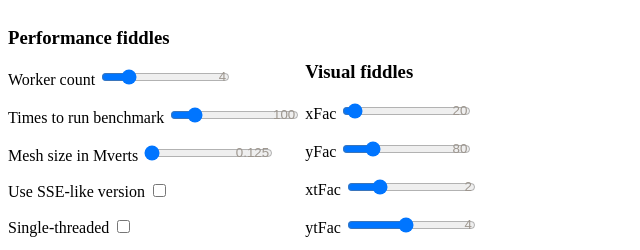
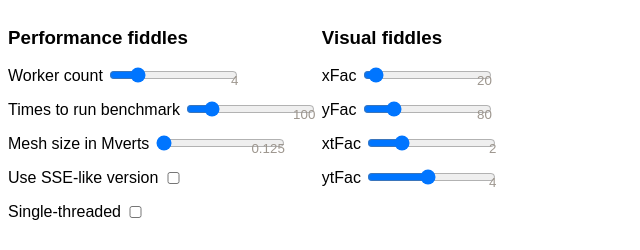
Before and after one commit to kig/bones_bm, a plain HTML site: page index.html in a window 1280 px wide. Shown: the top 250 px of the page, without its empty margins (0-640 px from the left). Drawn offline with Linux system fonts and the light colour scheme.

Commit message:
color tweak

```diff
--- a/index.html
+++ b/index.html
@@ -1,14 +1,22 @@
 <html>
 <head>
 <style>
+input {
+  vertical-align: top;
+  height: 12px;
+}
 input[type=range]:after {
   content: attr(value);
-  padding-right: 4px;
+  display: inline-block;
+  padding-top: 4px;
+}
+body {
+  font-family: sans-serif;
 }
 </style>
 </head>
 <body>
-<div style="display:inline-block;">
+<div style="display:inline-block; vertical-align:top;">
   <h3>Performance fiddles</h3>
   <p>Worker count <input id="workercount" type="range" value="4" min="1" max="16" step="1">
   <p>Times to run benchmark <input id="times" type="range" value="100" min="1" max="500" step="1">
@@ -16,7 +24,7 @@ input[type=range]:after {
   <p>Use SSE-like version <input id="sse" type="checkbox">
   <p>Single-threaded <input id="singlethreaded" type="checkbox">
 </div>
-<div style="display:inline-block;">
+<div style="display:inline-block; vertical-align:top;">
   <h3>Visual fiddles</h3>
   <p>xFac <input type="range" value="20" min="5" max="320" step="5" onchange="Bones.xFac=1/this.value">
   <p>yFac <input type="range" value="80" min="5" max="320" step="5" onchange="Bones.yFac=1/this.value">
@@ -43,7 +51,7 @@ void main() {
 precision mediump float;
 varying float z;
 void main() {
-  gl_FragColor = vec4(z,1.0,0.2+0.6*z,1.0);  // green
+  gl_FragColor = vec4(0.4+z*0.6,z*z*0.9,0.3-0.3*z*z,1);
 }
 </script>
 
```
